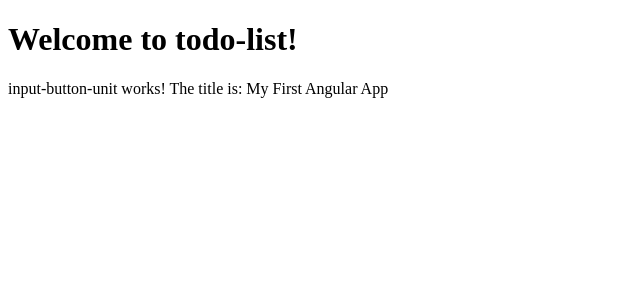
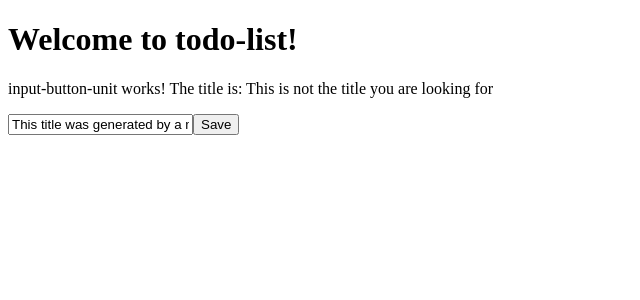
Before and after one commit to lafentres/nggirlskc-todo-list-app, an Angular app: page / in a window 1280 px wide. Shown: the top 300 px of the page, without its empty margins (0-640 px from the left). Built offline with nearby package versions, Linux system fonts and the light colour scheme.

Commit message:
Add input and button to input button unit component

```diff
--- a/src/app/input-button-unit/input-button-unit.component.ts
+++ b/src/app/input-button-unit/input-button-unit.component.ts
@@ -7,20 +7,23 @@ import { Component, OnInit } from '@angular/core';
       input-button-unit works!
       The title is: {{ title }}
     </p>
+
+    <input [value]="generateTitle()">
+    <button>Save</button>
   `,
   styleUrls: ['./input-button-unit.component.css']
 })
 export class InputButtonUnitComponent implements OnInit {
-  title: string;
-  constructor() {
-    this.changeTitle('My First Angular App');
-   }
+  title = 'Hello World';
+  constructor() {}
 
   ngOnInit() {
+    setTimeout(() => {
+      this.title = 'This is not the title you are looking for';
+    }, 3000);
   }
 
-  changeTitle(newTitle: string) {
-    this.title = newTitle;
+  generateTitle(): string {
+    return 'This title was generated by a method.';
   }
-
 }
```
